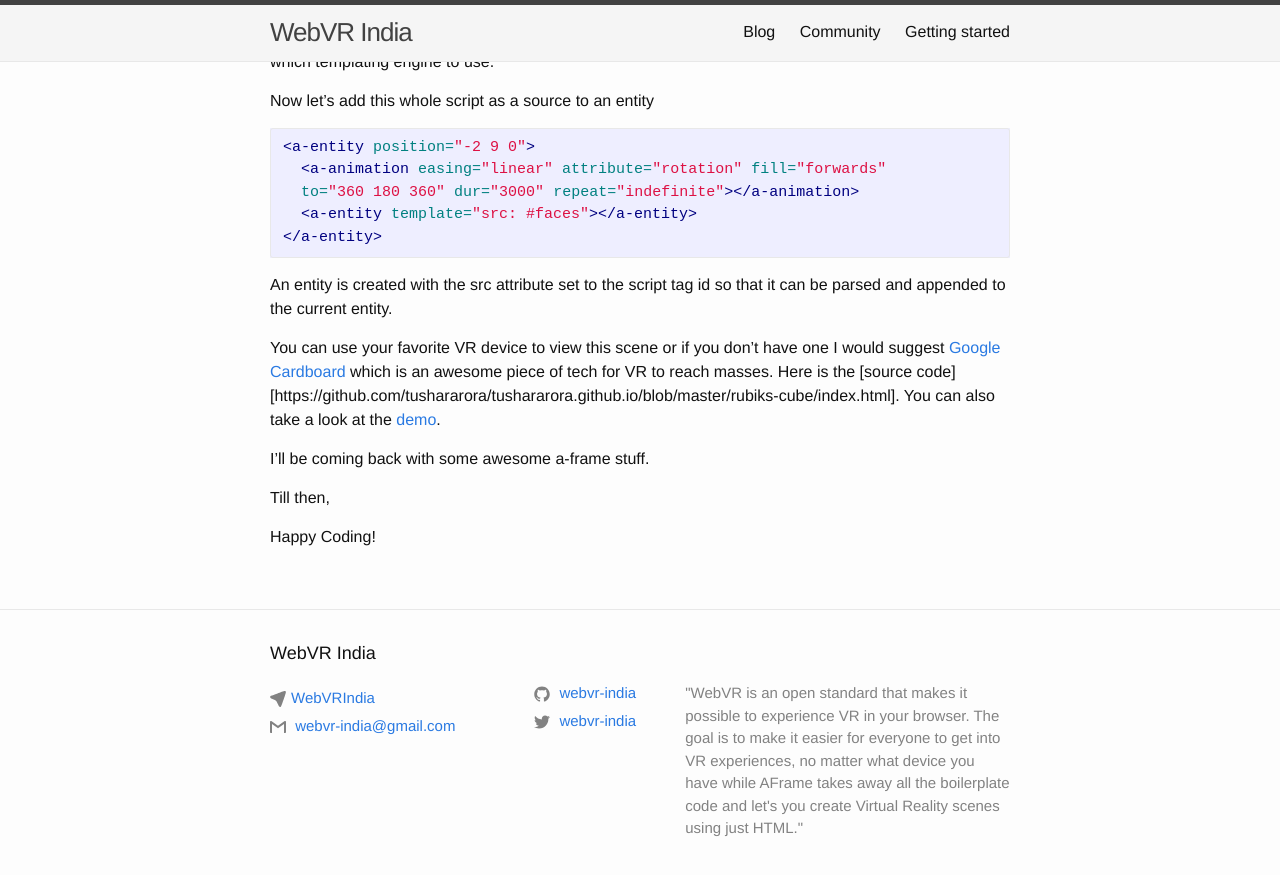
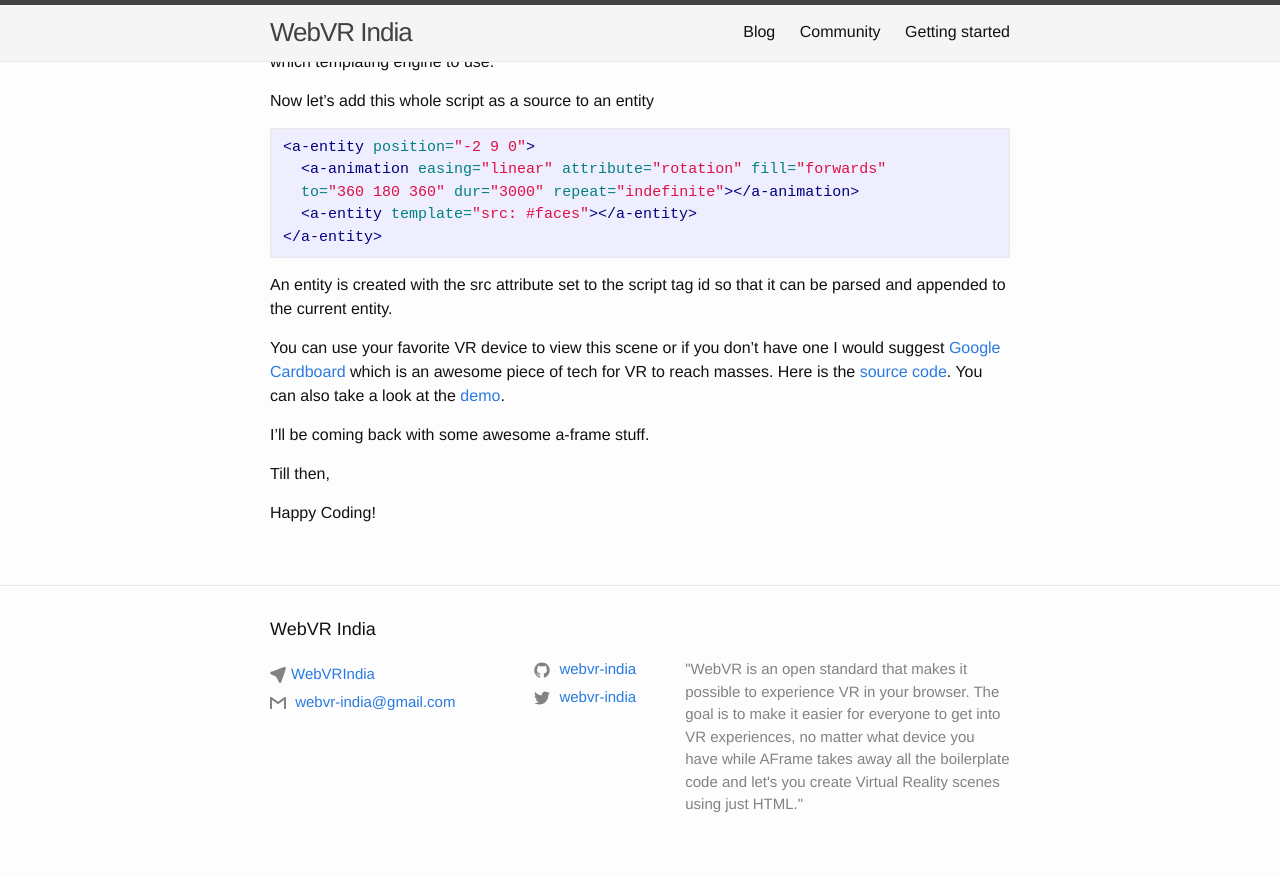
Before and after one commit to webvr-india/webvr-india.github.io, a Jekyll site: the page built from _posts/2016-08-18-a-frame-vr-on-web-made-super-easy.md, in a window 1280 px wide and 900 px high, scrolled down 2909 px. Shown: the top 875 px of the window. Built offline with Jekyll 4.4.1, drawn with Linux system fonts in a browser that asks for light colours.

Commit message:
source code link issue fixed in a frame tutorial blog

````diff
--- a/_posts/2016-08-18-a-frame-vr-on-web-made-super-easy.md
+++ b/_posts/2016-08-18-a-frame-vr-on-web-made-super-easy.md
@@ -123,7 +123,7 @@ Now let’s add this whole script as a source to an entity
 ```
 An entity is created with the src attribute set to the script tag id so that it can be parsed and appended to the current entity.
 
-You can use your favorite VR device to view this scene or if you don’t have one I would suggest [Google Cardboard](https://vr.google.com/cardboard/) which is an awesome piece of tech for VR to reach masses. Here is the [source code][https://github.com/tushararora/tushararora.github.io/blob/master/rubiks-cube/index.html]. You can also take a look at the [demo](http://tushararora.github.io/rubiks-cube/).
+You can use your favorite VR device to view this scene or if you don’t have one I would suggest [Google Cardboard](https://vr.google.com/cardboard/) which is an awesome piece of tech for VR to reach masses. Here is the [source code](https://github.com/tushararora/tushararora.github.io/blob/master/rubiks-cube/index.html). You can also take a look at the [demo](http://tushararora.github.io/rubiks-cube/).
 
 I’ll be coming back with some awesome a-frame stuff.
 
````
